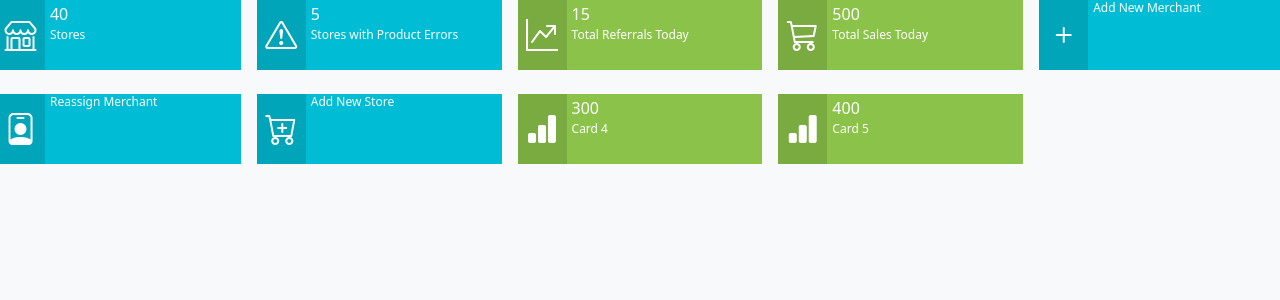
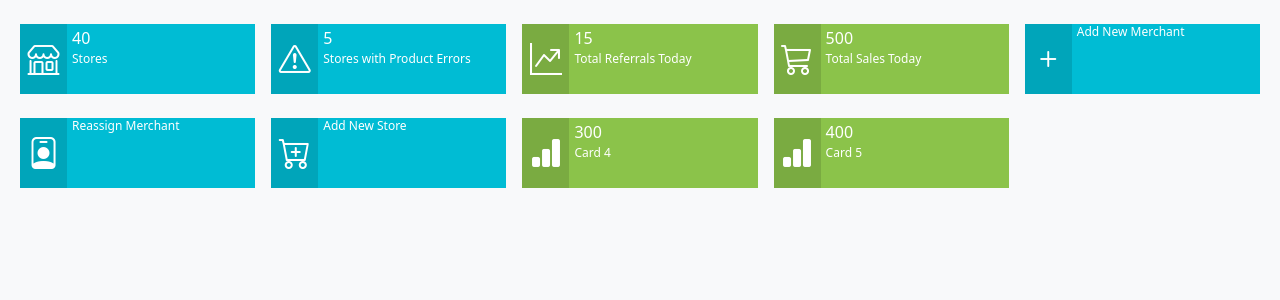
Before and after one commit to Vesta-Nassone/shopping-feeder-dashboard, a React (Create React App) app: page / in a window 1280 px wide. Shown: the top 300 px of the page. Built offline with nearby package versions, Linux system fonts and the light colour scheme.

Commit message:
Add a margin to the wrapper.

```diff
--- a/src/App.jsx
+++ b/src/App.jsx
@@ -4,7 +4,7 @@ import Dashboard from "./pages/Dashboard";
 function App() {
 	return (
 		/* The App component will hold the Dashboard, which contains the Cards, Tables and Graphs. */
-		<div className="wrapper">
+		<div className="wrapper m-4">
 			<Dashboard />
 		</div>
 	);
```
